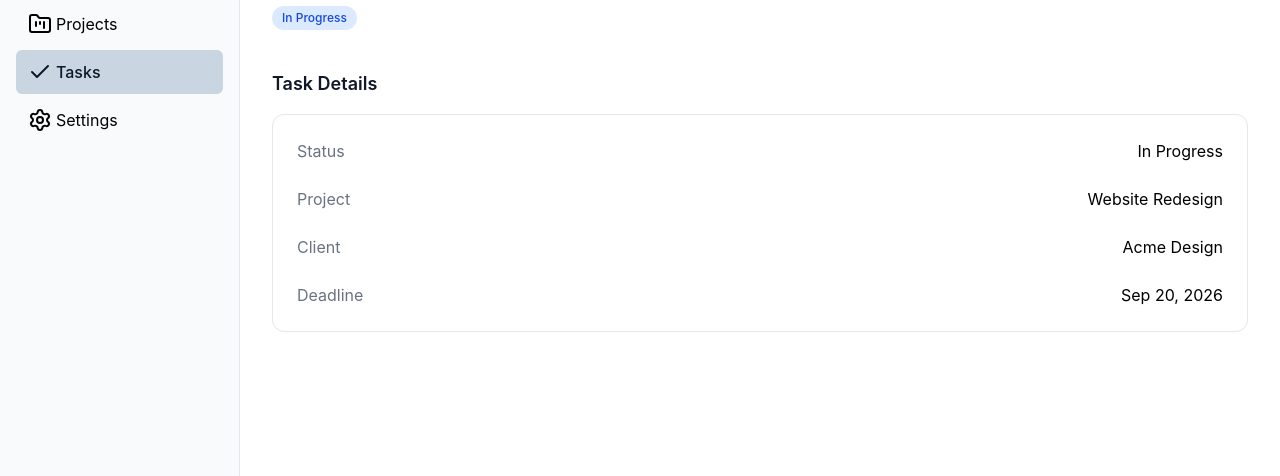
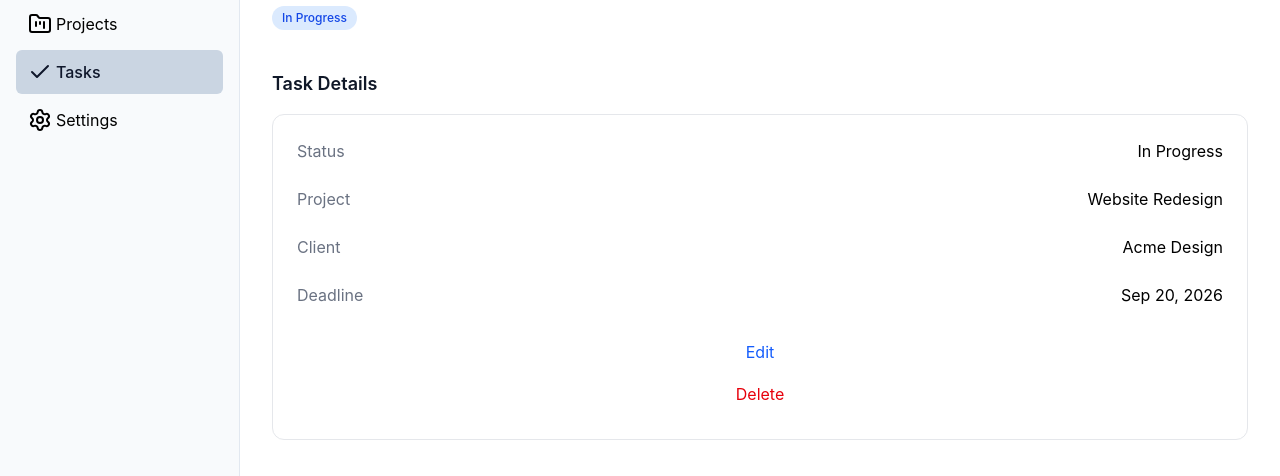
Before and after one commit to nico-devstudio/NixDock, a React (Vite) app: page /tasks/1 in a window 1280 px wide. Shown: the part 174-650 px from the top of the page. Built offline with nearby package versions, Linux system fonts and the light colour scheme.

Commit message:
feat: add task detail actions

```diff
--- a/src/pages/Task.jsx
+++ b/src/pages/Task.jsx
@@ -1,29 +1,50 @@
-import { Link, useOutletContext, useParams } from "react-router-dom";
+import { useRef } from "react";
+import {
+  Link,
+  useNavigate,
+  useOutletContext,
+  useParams,
+} from "react-router-dom";
+import TaskForm from "../components/TaskForm";
 
 export default function Task() {
   const { id } = useParams();
-  const { taskList, projectList, clientList } = useOutletContext();
+  const taskForm = useRef();
+  const navigate = useNavigate();
+  const { taskList, projectList, clientList, setTaskList } = useOutletContext();
   const task = taskList.find((task) => task.id === parseInt(id, 10));
   const project =
     task && projectList.find((project) => project.id === task.projectId);
   const client =
     project && clientList.find((client) => project.clientId === client.id);
   const statusStyle = "text-xs font-medium px-2.5 py-1 rounded-full self-start";
+  const deleteButt =
+    "px-4 py-2 cursor-pointer  text-base rounded-lg text-red-600 border border-transparent hover:text-red-900 hover:bg-red-50 hover:border-red-200 transition-colors";
+  const editButt =
+    "px-4 py-2 cursor-pointer text-base rounded-lg text-blue-600 border border-transparent hover:text-blue-900 hover:bg-blue-50 hover:border-blue-200 transition-colors";
+
+  function handleDeleteTask(id, name) {
+    const confirmed = confirm(`Are you sure you want to delete ${name}?`);
+
+    if (confirmed) {
+      setTaskList((prevList) => prevList.filter((list) => list.id !== id));
+      navigate("/tasks");
+    }
+  }
 
   return task ? (
     <>
-      <div className="flex flex-col gap-2 mb-10">
+      <div className="flex flex-col gap-2 mb-10 ">
         <h1 className="text-2xl font-semibold text-gray-900">{task.name}</h1>
         {project ? (
-          <Link to={`/projects/${task.projectId}`}>
-            <p className="text-sm text-gray-700 hover:text-gray-900">
-              Project: {project.name}
-            </p>
+          <Link
+            to={`/projects/${task.projectId}`}
+            className="text-sm text-gray-700 hover:text-gray-900"
+          >
+            Project: {project.name}
           </Link>
         ) : (
-          <p className="text-sm text-gray-700 hover:text-gray-900">
-            No project found.
-          </p>
+          <p className="text-gray-500">No project found.</p>
         )}
         <p
           className={
@@ -38,7 +59,14 @@ export default function Task() {
         </p>
       </div>
 
-      <section>
+      <TaskForm
+        ref={taskForm}
+        taskList={taskList}
+        setTaskList={setTaskList}
+        projectList={projectList}
+      />
+
+      <section className="max-w-5xl">
         <h2 className="text-lg font-semibold text-gray-900">Task Details</h2>
         <div className="border border-gray-200 rounded-xl p-6 mt-4 flex flex-col gap-6">
           <div className="flex justify-between">
@@ -48,11 +76,14 @@ export default function Task() {
           <div className="flex justify-between">
             <p className="text-gray-500">Project</p>
             {project ? (
-              <Link to={`/projects/${task.projectId}`}>
-                <p className="hover:text-gray-600">{project.name}</p>
+              <Link
+                to={`/projects/${task.projectId}`}
+                className="hover:text-gray-600"
+              >
+                {project.name}
               </Link>
             ) : (
-              <p className="hover:text-gray-600">No project found.</p>
+              <p className="text-gray-500">No project found.</p>
             )}
           </div>
           <div className="flex justify-between">
@@ -62,10 +93,10 @@ export default function Task() {
                 to={`/clients/${client.id}`}
                 className="hover:text-gray-600"
               >
-                <p>{client.name}</p>
+                {client.name}
               </Link>
             ) : (
-              <p className="hover:text-gray-600">No client found.</p>
+              <p className="text-gray-500">No client found.</p>
             )}
           </div>
           <div className="flex justify-between">
@@ -78,6 +109,20 @@ export default function Task() {
               })}
             </p>
           </div>
+          <div className="flex flex-col justify-center">
+            <button
+              className={editButt}
+              onClick={() => taskForm.current.open({ taskId: task.id })}
+            >
+              Edit
+            </button>
+            <button
+              className={deleteButt}
+              onClick={() => handleDeleteTask(task.id, task.name)}
+            >
+              Delete
+            </button>
+          </div>
         </div>
       </section>
     </>
```
